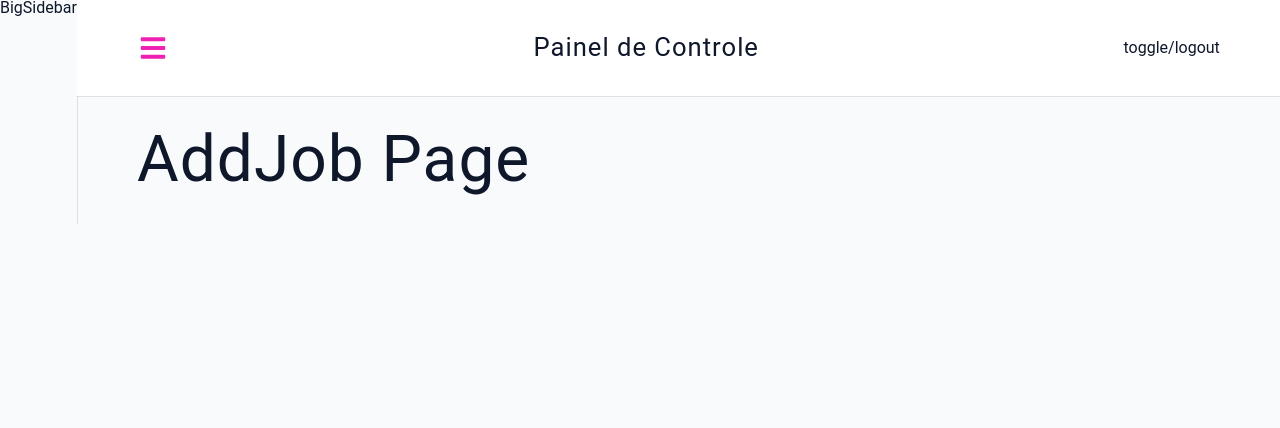
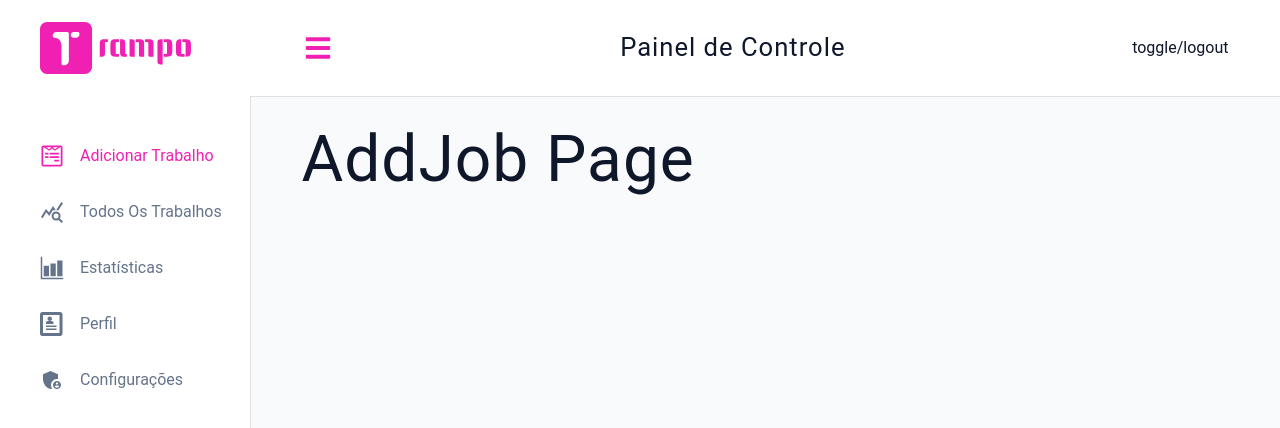
Before and after one commit to brseghese/sm-mern-stack-course, a React (Vite) app in the folder client/: page /dashboard in a window 1280 px wide. Shown: the top 428 px of the page. Built offline with nearby package versions, Linux system fonts and the light colour scheme.

Commit message:
client - big sidebar

```diff
--- a/client/src/components/BigSidebar.jsx
+++ b/client/src/components/BigSidebar.jsx
@@ -1,7 +1,27 @@
 import Wrapper from '../assets/wrappers/BigSidebar';
+import NavLinks from './NavLinks';
+import Logo from './Logo';
+import { useDashboardContext } from '../pages/DashboardLayout';
 
 const BigSidebar = () => {
-  return <Wrapper>BigSidebar</Wrapper>;
+  const { showSidebar } = useDashboardContext();
+
+  return (
+    <Wrapper>
+      <div
+        className={
+          showSidebar ? 'sidebar-container' : 'sidebar-container show-sidebar'
+        }
+      >
+        <div className='content'>
+          <header>
+            <Logo />
+          </header>
+          <NavLinks isBigSidebar />
+        </div>
+      </div>
+    </Wrapper>
+  );
 };
 
 export default BigSidebar;
--- a/client/src/components/NavLinks.jsx
+++ b/client/src/components/NavLinks.jsx
@@ -2,7 +2,7 @@
 import links from '../utils/links';
 import { NavLink } from 'react-router-dom';
 
-const NavLinks = () => {
+const NavLinks = ({ isBigSidebar }) => {
   const { toggleSidebar } = useDashboardContext();
 
   return (
@@ -15,7 +15,7 @@
             to={path}
             key={text}
             className='nav-link'
-            onClick={toggleSidebar}
+            onClick={isBigSidebar ? null : toggleSidebar}
             end
           >
             <span className='icon'>{icon}</span>
```
